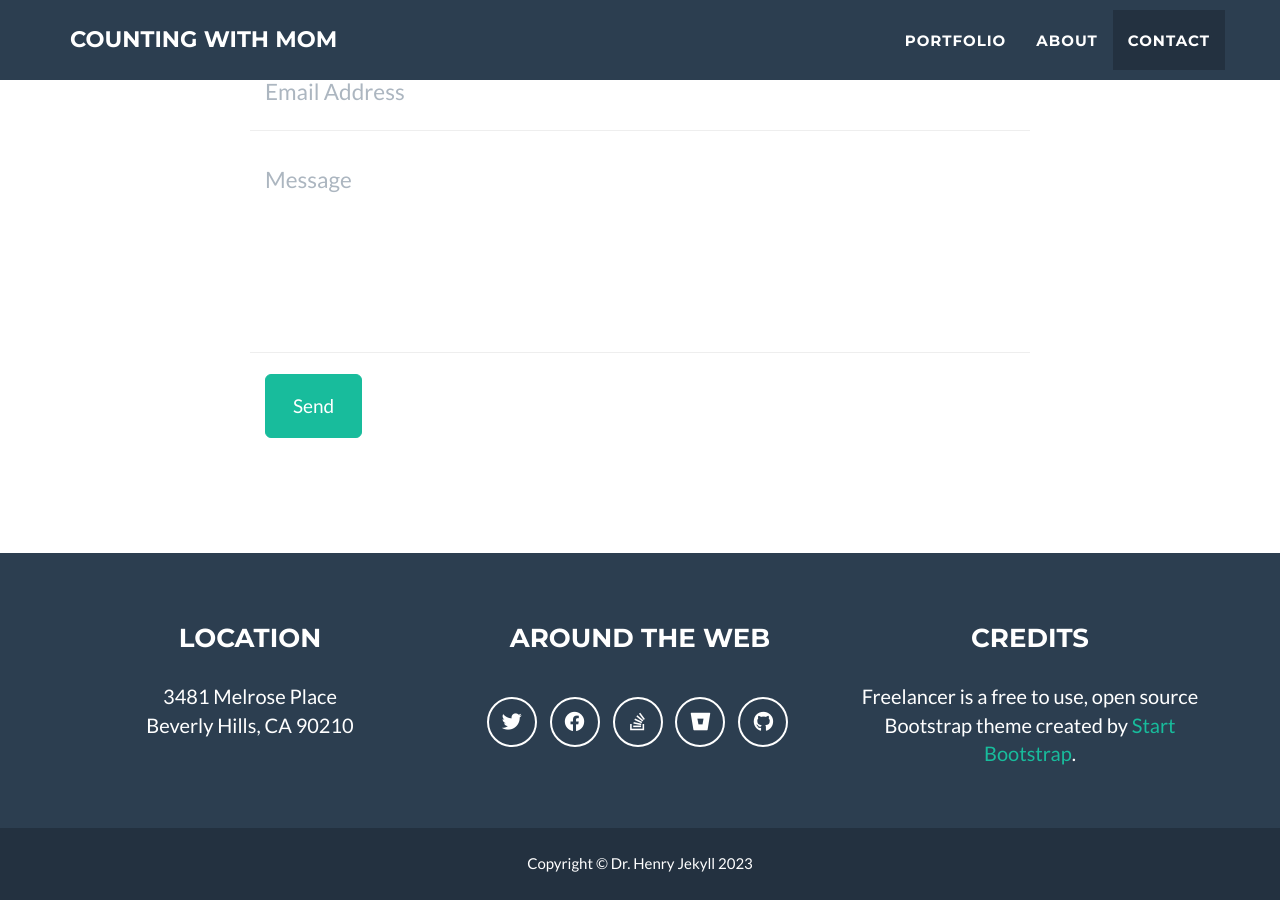
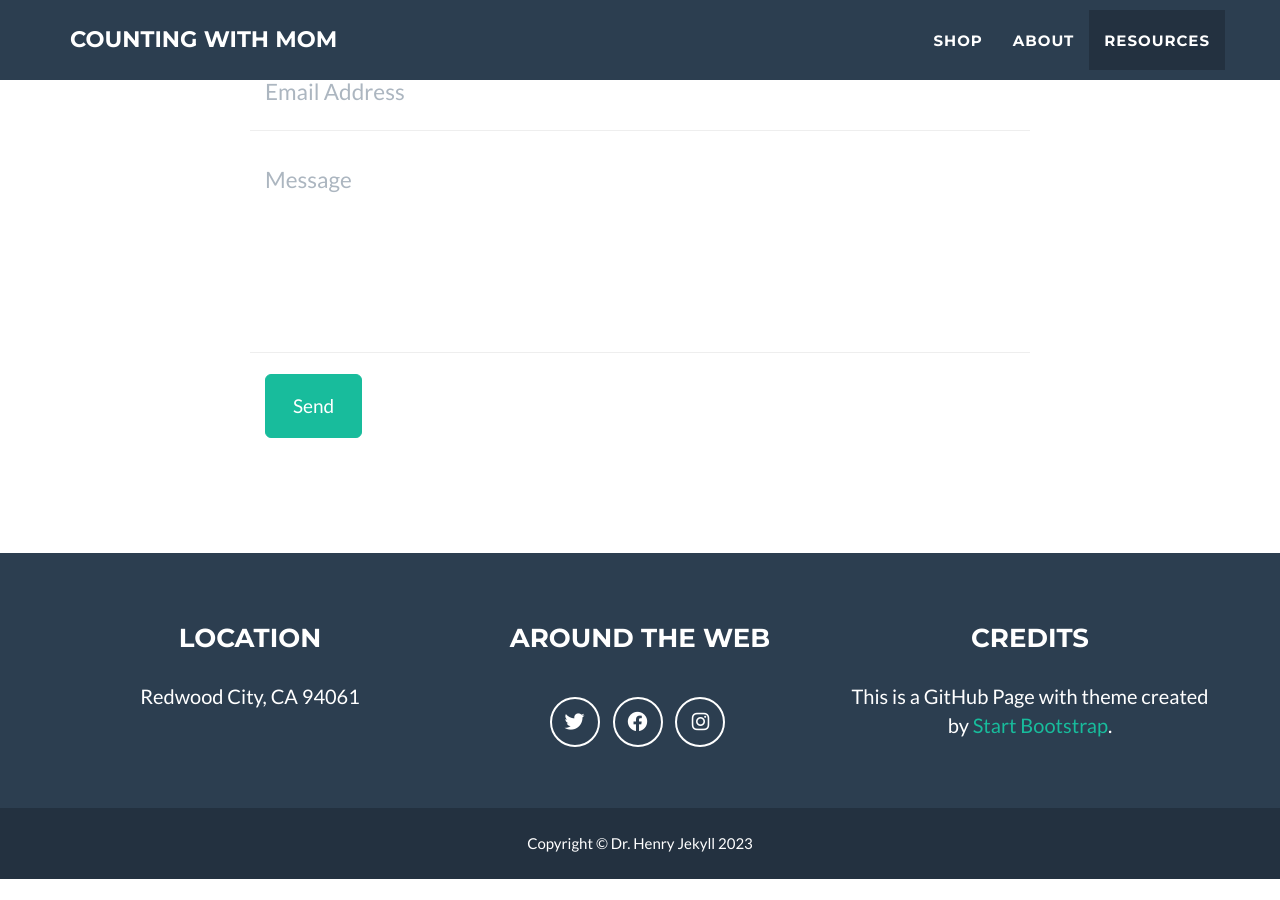
Before and after one commit to countingwithmom/web, a Jekyll site: the page built from docs/_posts/2014-07-18-project-1.markdown, in a window 1280 px wide and 900 px high, scrolled down 2420 px. Built offline with Jekyll 4.4.1, drawn with Linux system fonts in a browser that asks for light colours; after the commit the page ends 3299 px from its top, so only the background shows below that.

Commit message:
update links

```diff
--- a/docs/_config.yml
+++ b/docs/_config.yml
@@ -42,20 +42,16 @@ social:
     url: http://twitter.com/jekyllrb
   - title: facebook
     url:
-  - title: stack-overflow
-    url: http://stackoverflow.com/questions/tagged/jekyll
-  - title: bitbucket
+  - title: instagram
     url: http://bitbucket.org/jekyll
-  - title: github
-    url: http://github.com/jekyll
+
 
 # Postal address (add as many lines as necessary)
 address:
-  - line: 3481 Melrose Place
-  - line: Beverly Hills, CA 90210
+  - line: Redwood City, CA 94061
 
 # Credits content
-credits: 'Freelancer is a free to use, open source Bootstrap theme created by <a href="http://startbootstrap.com">Start Bootstrap</a>.'
+credits: 'This is a GitHub Page with theme created by <a href="http://startbootstrap.com">Start Bootstrap</a>.'
 
 # Build settings
 markdown: kramdown
--- a/docs/_includes/nav.html
+++ b/docs/_includes/nav.html
@@ -19,13 +19,13 @@
           <a href="#page-top"></a>
         </li>
         <li class="page-scroll">
-          <a href="#portfolio">Portfolio</a>
+          <a href="#portfolio">Shop</a>
         </li>
         <li class="page-scroll">
           <a href="#about">About</a>
         </li>
         <li class="page-scroll">
-          <a href="#contact">Contact</a>
+          <a href="#contact">Resources</a>
         </li>
       </ul>
     </div>
```
